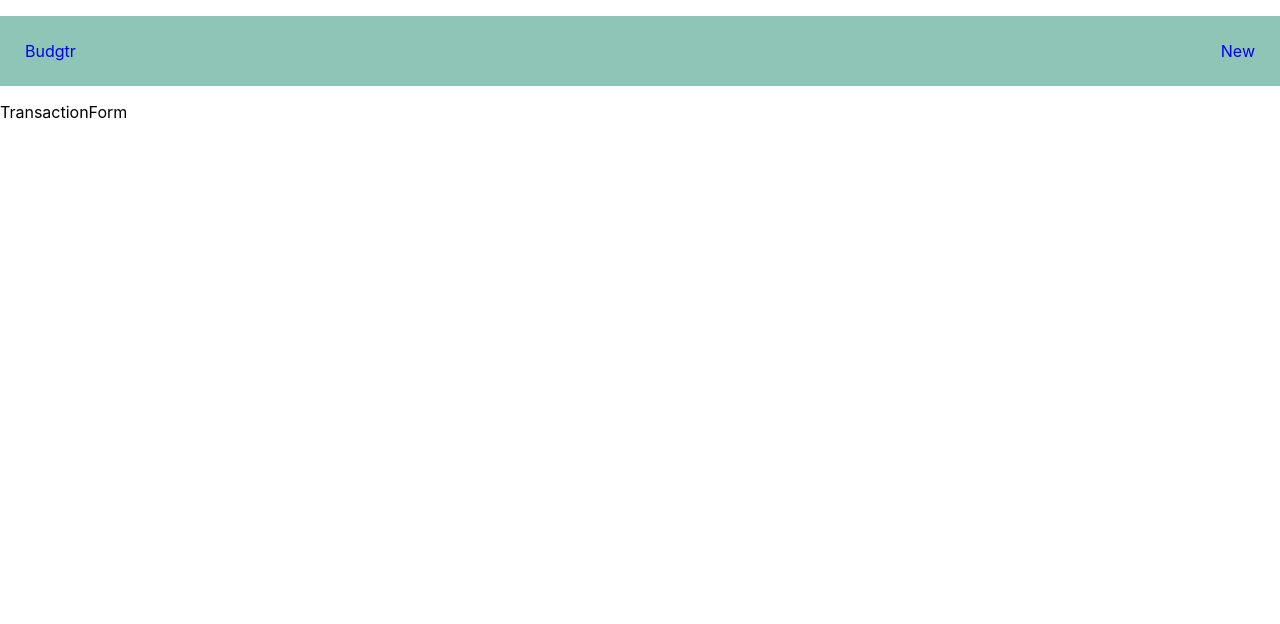
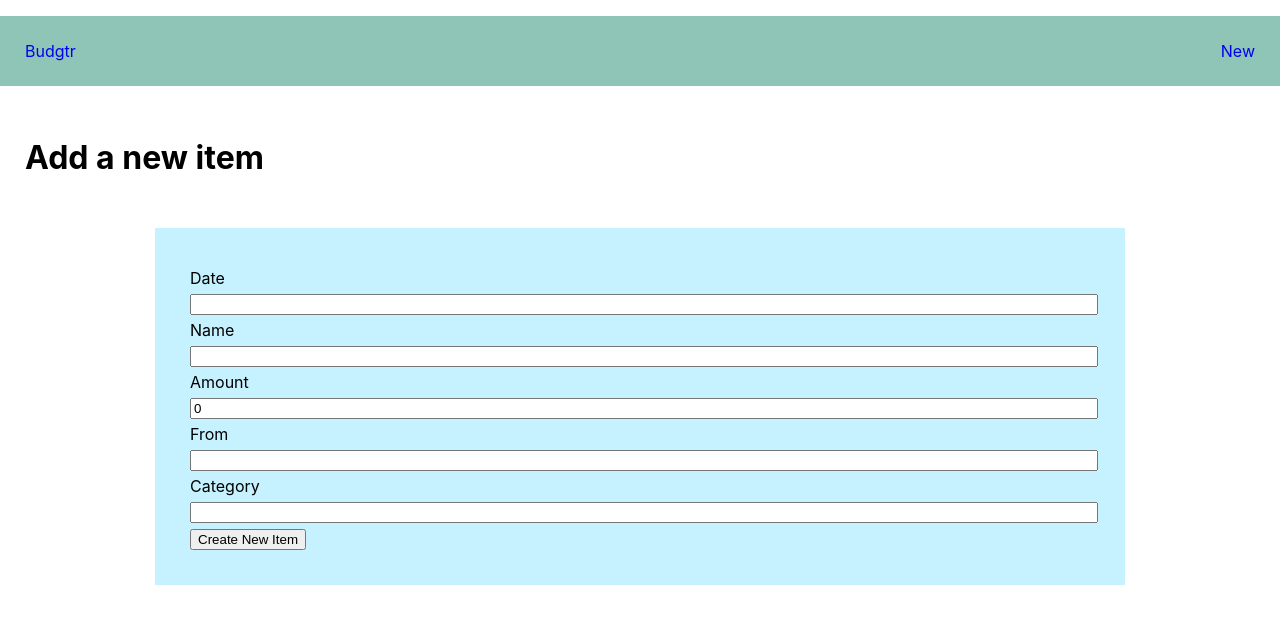
Before and after one commit to iHanjra/Budgtr-Front-End, a React (Create React App) app: page /transactions/new in a window 1280 px wide. Shown: the top 624 px of the page. Built offline with nearby package versions, Linux system fonts and the light colour scheme.

Commit message:
Added functionality to create new transactions

```diff
--- a/src/components/AllTransactions/ShowAllTransactions.js
+++ b/src/components/AllTransactions/ShowAllTransactions.js
@@ -23,10 +23,6 @@ function ShowAllTransactions() {
     (accumulator, transactions) => accumulator + transactions.amount,
     0
   );
-
-if (total <= 0) {
-  total = 0;
-}
 
   return (
     <div>
--- a/src/components/CreateTransaction/TransactionForm.css
+++ b/src/components/CreateTransaction/TransactionForm.css
@@ -0,0 +1,24 @@
+.form-form-container h2 {
+  padding: 25px 25px;
+  font-size: 32px;
+}
+
+.form-container-form {
+  max-width: 900px;
+  margin: 0 auto;
+  background-color: rgb(198, 242, 255);
+  padding: 35px 35px;
+}
+
+.form-container-input {
+  margin: 5px 0;
+}
+
+.form-container-input input {
+  width: 100%;
+}
+
+.form-container-input label {
+  margin-bottom: 5px;
+  display: inline-block;
+}
--- a/src/components/CreateTransaction/TransactionForm.js
+++ b/src/components/CreateTransaction/TransactionForm.js
@@ -1,9 +1,105 @@
-import React from 'react'
+import React, { useState } from "react";
+import { useNavigate } from "react-router-dom";
+import axios from "axios";
+import "./TransactionForm.css";
 
 function TransactionForm() {
+  const navigate = useNavigate();
+  const [transaction, setTransaction] = useState({
+    name: "",
+    amount: 0,
+    date: "",
+    from: "",
+    category: ""
+  });
+
+  async function handleOnSubmit(e) {
+    e.preventDefault();
+
+    try {
+      const response = await axios.post(
+        `http://localhost:3001/transactions/create-transaction`,
+        {
+          ...transaction,
+        }
+      );
+
+      const id = response.data.data.id;
+      navigate(`/transactions/${id}`);
+    } catch (e) {
+      console.log(e);
+    }
+  }
   return (
-    <div>TransactionForm</div>
-  )
+    <div className="form-form-container">
+      <h2>Add a new item</h2>
+      <div className="form-container-form">
+        <form onSubmit={handleOnSubmit}>
+          <div className="form-container-input">
+            <label htmlFor="date">Date</label>
+            <input
+              type="text"
+              id="date"
+              value={transaction.date}
+              onChange={(e) =>
+                setTransaction({ ...transaction, date: e.target.value })
+              }
+              required
+            />
+          </div>
+          <div className="form-container-input">
+            <label htmlFor="name">Name</label>
+            <input
+              type="text"
+              id="name"
+              value={transaction.name}
+              onChange={(e) =>
+                setTransaction({ ...transaction, name: e.target.value })
+              }
+              required
+            />
+          </div>
+          <div className="form-container-input">
+            <label htmlFor="amount">Amount</label>
+            <input
+              id="amount"
+              type="number"
+              value={transaction.amount}
+              onChange={(e) =>
+                setTransaction({ ...transaction, amount: e.target.value })
+              }
+              required
+            />
+          </div>
+          <div className="form-container-input">
+            <label htmlFor="from">From</label>
+            <input
+              type="text"
+              id="from"
+              value={transaction.from}
+              onChange={(e) =>
+                setTransaction({ ...transaction, from: e.target.value })
+              }
+              required
+            />
+          </div>
+          <div className="form-container-input">
+            <label htmlFor="category">Category</label>
+            <input
+              type="text"
+              id="category"
+              value={transaction.category}
+              onChange={(e) =>
+                setTransaction({ ...transaction, category: e.target.value })
+              }
+              required
+            />
+          </div>
+          <button>Create New Item</button>
+        </form>
+      </div>
+    </div>
+  );
 }
 
-export default TransactionForm
+export default TransactionForm;
```
